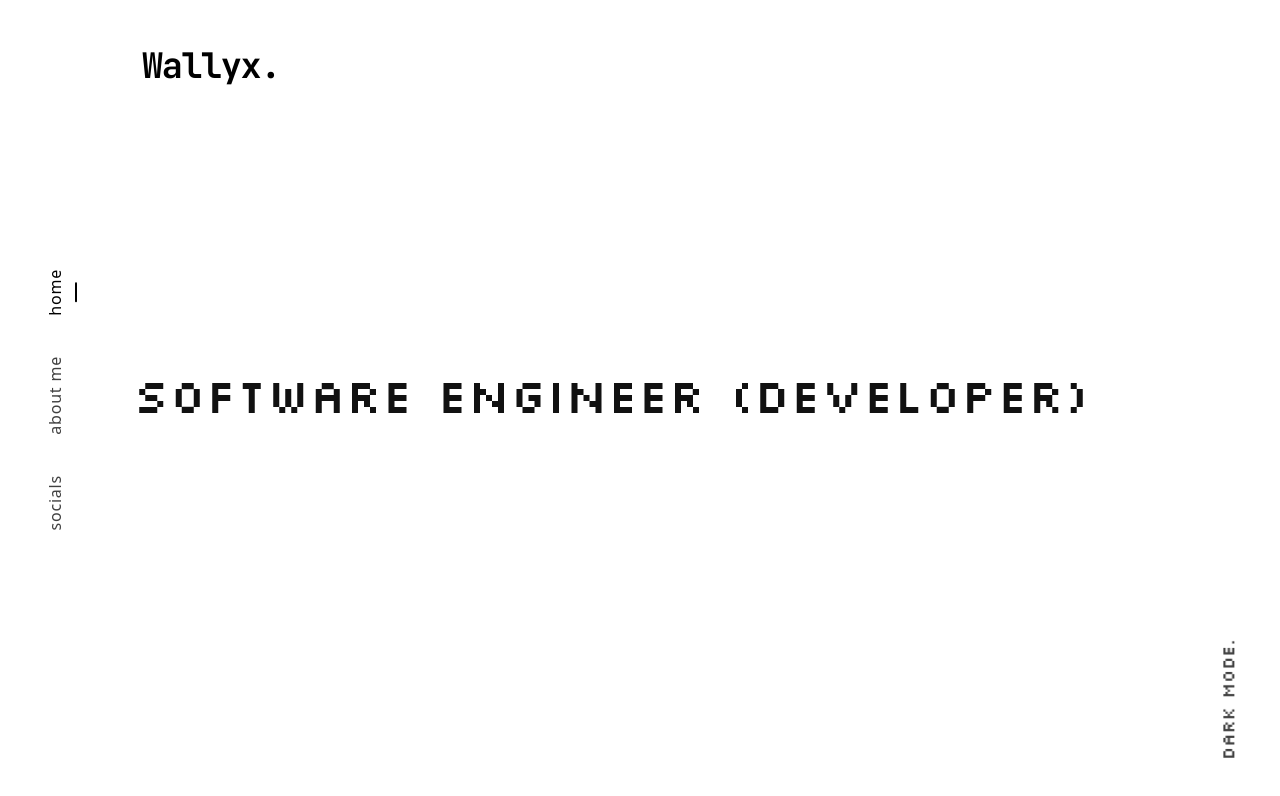
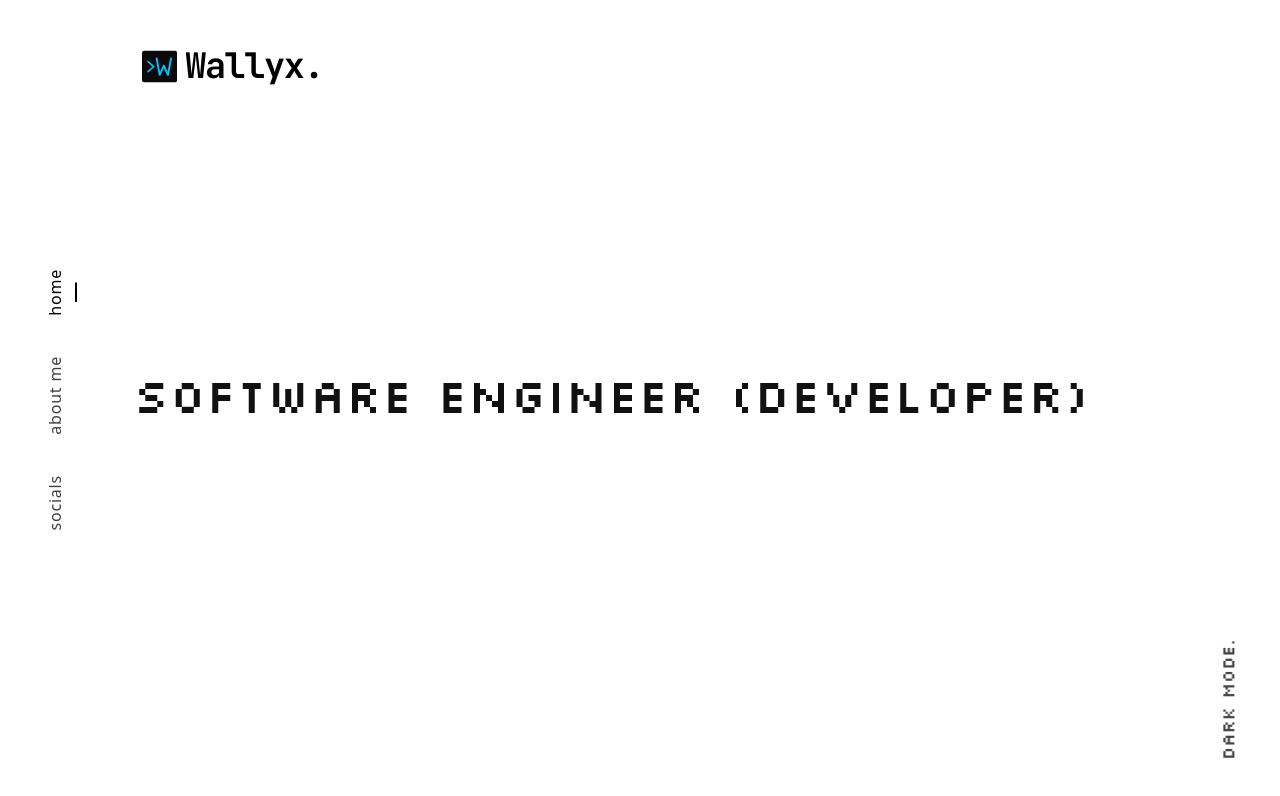
Before and after one commit to NotTheRealWallyx/notrealwallyx.github.io, a Next.js app: page / in a window 1280 px wide. Shown: the top 796 px of the page. Built offline with nearby package versions, Linux system fonts and the light colour scheme.

Commit message:
enable svg logo again

```diff
--- a/app/LayoutShell.tsx
+++ b/app/LayoutShell.tsx
@@ -71,7 +71,7 @@ export default function LayoutShell({
         </Link>
       </nav>
       <div className="logo">
-        {/* <svg
+        <svg
           xmlns="http://www.w3.org/2000/svg"
           width="220"
           height="200"
@@ -103,7 +103,7 @@ export default function LayoutShell({
               <rect width="220" height="200" fill="white" />
             </clipPath>
           </defs>
-				</svg> */}
+        </svg>
         <span>Wallyx.</span>
       </div>
       {children}
```
Lines whose indentation alone changed are shown as unchanged.
